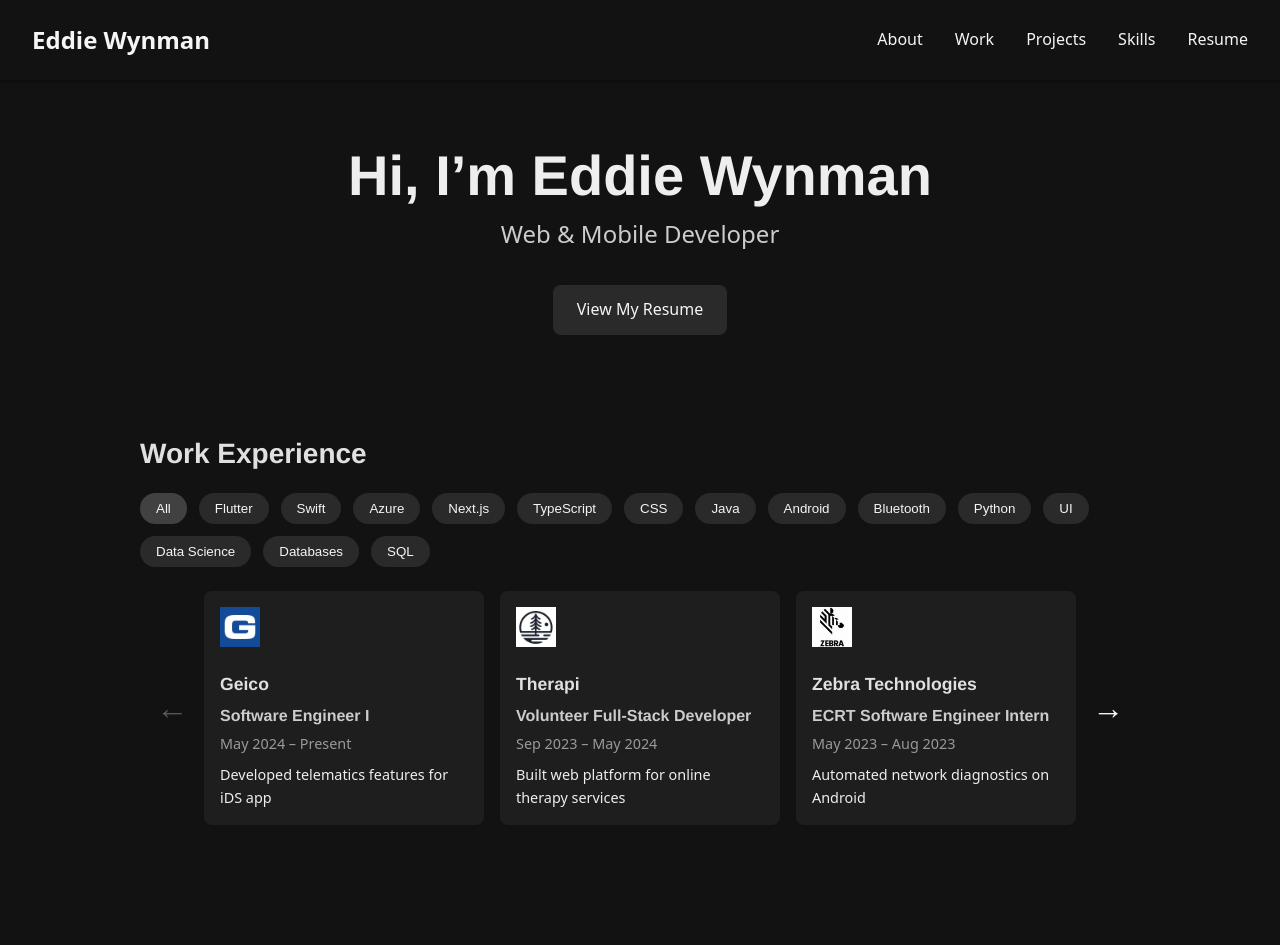
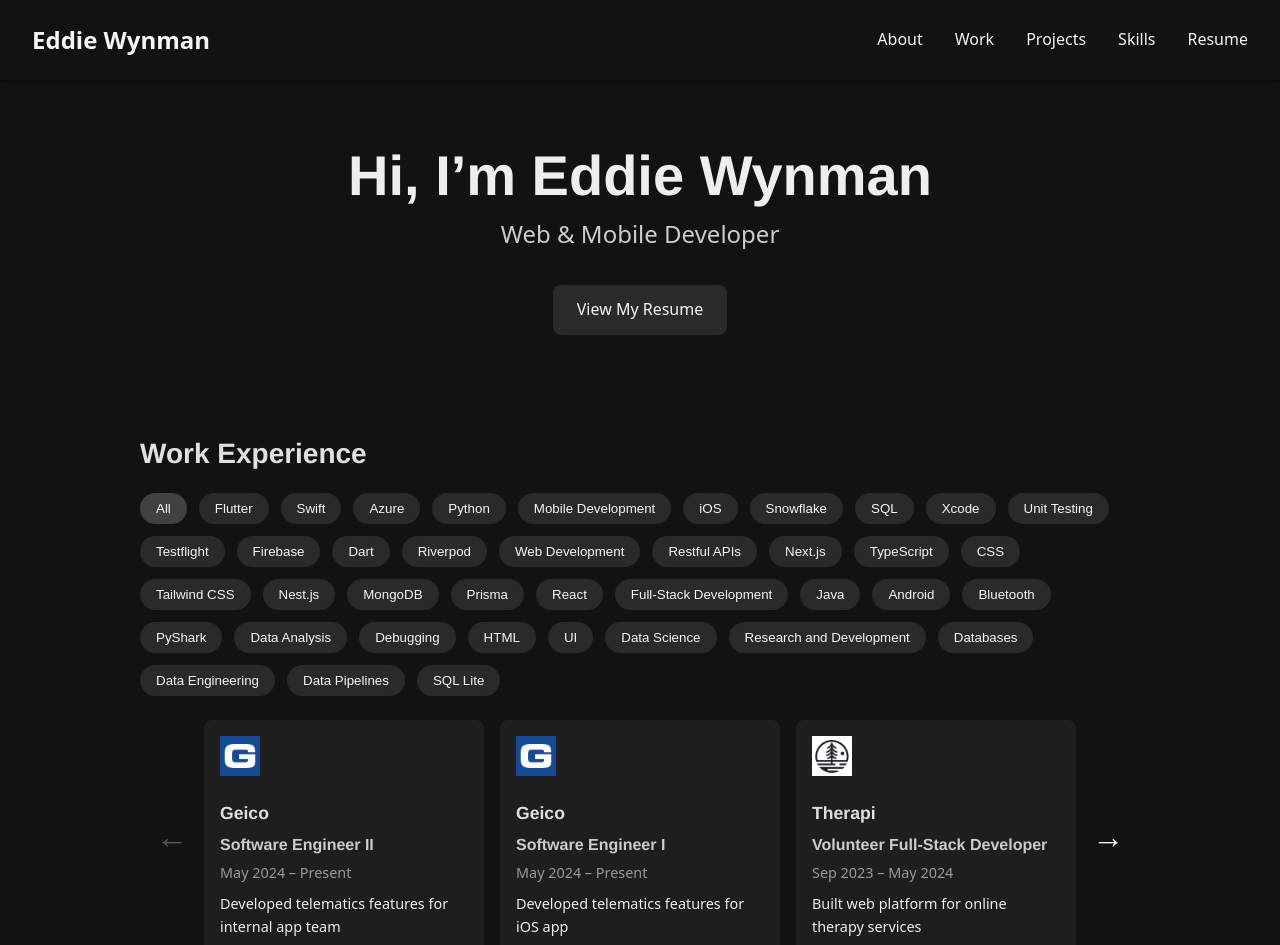
Before and after one commit to Ewynman/Personal-Website, a Next.js app: page / in a window 1280 px wide. Shown: the top 945 px of the page. Built offline with nearby package versions, Linux system fonts and the light colour scheme.

Commit message:
Update jobs

```diff
--- a/src/app/layout.tsx
+++ b/src/app/layout.tsx
@@ -9,6 +9,9 @@
 }) {
   return (
     <html lang="en">
+      <head>
+        <link rel="icon" href="/favicon.jpeg" type="image/jpeg" />
+      </head>
       <body suppressHydrationWarning>
         <Header />
         <main>{children}</main>
--- a/src/data/work.json
+++ b/src/data/work.json
@@ -3,10 +3,27 @@
     "id": 1,
     "logo": "/imgs/Geico-logo.jpg",
     "company": "Geico",
+    "title": "Software Engineer II",
+    "dates": "May 2024 – Present",
+    "highlight": "Developed telematics features for internal app team",
+    "tags": ["Flutter", "Swift", "Azure", "Python", "Mobile Development", "iOS", "Snowflake", "SQL", "Xcode", "Unit Testing", "Testflight", "Firebase"],
+    "details": [
+      "Release internal SDK builds through Firebase and TestFlight, manages all QA feedback cycles, and coordinates deliveries to internal app team",
+      "Redesign and refactor critical SDK modules including trip validation and other logic to improve modularity, testability, and parity with Android.",
+      "Enhanced reverse geocoding reliability by redesigning timeout handling, implementing coordinate validation, and adding fallback logic to prevent crashes; improved SDK resilience in edge cases and added comprehensive unit tests for error paths.",
+      "Diagnose and resolve production bugs using debuggers, stack traces, and memory analysis tools; fixed memory leaks, resolved threading bugs, and improved async code stability across critical flows",
+      "Collaborate with cross-functional teams to design and implement new features, ensuring alignment with product goals and user needs; actively participate in code reviews to maintain high code quality and share knowledge.",
+      "Develop and maintain internal tools to automate data analysis and reporting with Python and SnowFlake, improving team productivity and efficiency; streamlining data analytics from taking hours to minutes."
+    ]
+  },
+  {
+    "id": 2,
+    "logo": "/imgs/Geico-logo.jpg",
+    "company": "Geico",
     "title": "Software Engineer I",
     "dates": "May 2024 – Present",
-    "highlight": "Developed telematics features for iDS app",
-    "tags": ["Flutter", "Swift", "Azure"],
+    "highlight": "Developed telematics features for iOS app",
+    "tags": ["Flutter", "Swift", "Azure", "Dart", "Mobile Development", "Riverpod", "iOS", "Web Development", "Restful APIs","Xcode", "Unit Testing", "Testflight", "Firebase"],
     "details": [
       "Redesigned distracted-driving detection logic on iOS using biometric state and screen APIs, reducing false positives by 90% within the first 60 days on the job.",
       "Upgraded iOS SDK data collection frequency from 1 Hz to 9 Hz for improved telematics-model accuracy; implemented backend-configured feature flags for dynamic sampling-rate control to enable safe rollouts.",
@@ -16,13 +33,13 @@
     ]
   },
   {
-    "id": 2,
+    "id": 3,
     "logo": "/imgs/Therapi-logo.jpg",
     "company": "Therapi",
     "title": "Volunteer Full-Stack Developer",
     "dates": "Sep 2023 – May 2024",
     "highlight": "Built web platform for online therapy services",
-    "tags": ["Next.js", "TypeScript", "CSS"],
+    "tags": ["Next.js", "TypeScript", "CSS", "Tailwind CSS", "Nest.js", "MongoDB", "Prisma", "React", "Full-Stack Development"],
     "details": [
       "Built responsive front-end interfaces using React, Next.js, and TypeScript, enhancing user engagement and accessibility through clean UI architecture and Tailwind CSS design.",
       "Developed secure backend services with Nest.js and MongoDB, optimizing data flow and retrieval for fast, real-time appointment and user interactions.",
@@ -31,13 +48,13 @@
     ]
   },
   {
-    "id": 3,
+    "id": 4,
     "logo": "/imgs/Zebra-logo.jpg",
     "company": "Zebra Technologies",
     "title": "ECRT Software Engineer Intern",
     "dates": "May 2023 – Aug 2023",
     "highlight": "Automated network diagnostics on Android",
-    "tags": ["Java", "Android", "Bluetooth"],
+    "tags": ["Java", "Android", "Bluetooth", "Python", "PyShark", "Data Analysis", "Debugging", "HTML"],
     "details": [
       "Created a Python GUI tool leveraging PyShark for Android Wi-Fi and voice-call debugging—reducing debug time from 1 hour to 10 minutes, with built-in data sorting, filtering, and Excel report export.",
       "Developed an efficient Java application using HashMaps to analyze logs and codebases in seconds, pinpoint errors, and generate HTML reports, slashing manual debugging time dramatically.",
@@ -46,13 +63,13 @@
     ]
   },
   {
-    "id": 4,
+    "id": 5,
     "logo": "/imgs/Nasa-Logo.jpg",
     "company": "NASA Space Grant Consorium",
     "title": "Research Intern",
     "dates": "Sep 2022 – May 2023",
     "highlight": "Processing Workflow for Hyperspectral Images",
-    "tags": ["Python", "UI", "Data Science"],
+    "tags": ["Python", "UI", "Data Science", "Data Analysis", "Research and Development"],
     "details": [
       "Leveraged Python requests and JSON encoding/decoding to optimize dataset search and download via the USGS API, enhancing data retrieval efficiency.",
       "Engineered an automated system to batch-download multiple hyperspectral datasets—handling download options, URL resolution, and wait-time management.",
@@ -61,13 +78,13 @@
     ]
   },
   {
-    "id": 5,
+    "id": 6,
     "logo": "/imgs/ISC-Logo.jpg",
     "company": "ISC Industries",
     "title": "Software Engineer Intern",
     "dates": "Sep 2022 – May 2023",
     "highlight": "Automated SQL Databases with python",
-    "tags": ["Python", "Databases", "SQL"],
+    "tags": ["Python", "Databases", "SQL", "Data Analysis", "Data Engineering", "Data Pipelines", "SQL Lite"],
     "details": [
       "Wrote Python scripts to analyze and move image data within the company’s catalog database, improving data organization workflows.",
       "Automated file and directory transfers for newly added catalog items, reducing manual overhead and errors in data ingestion.",
```
Also changed, not shown: 1 other file (tests, documents, lock files or other folders).
